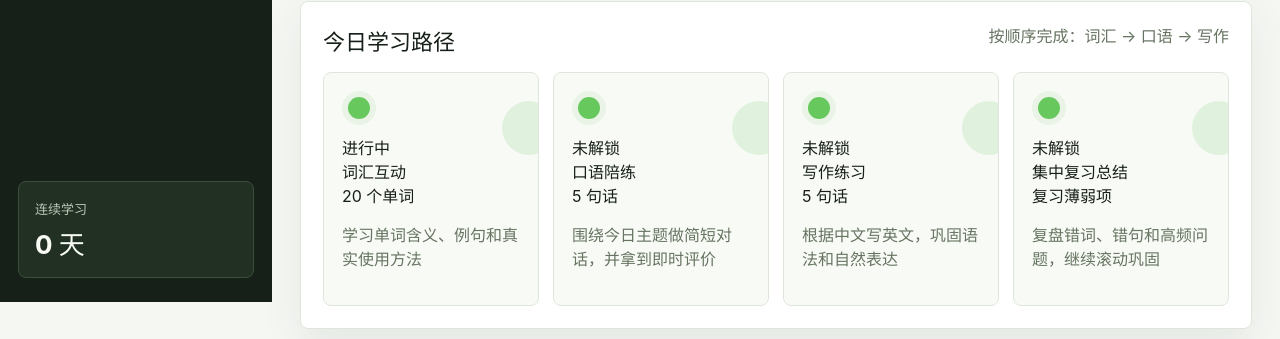
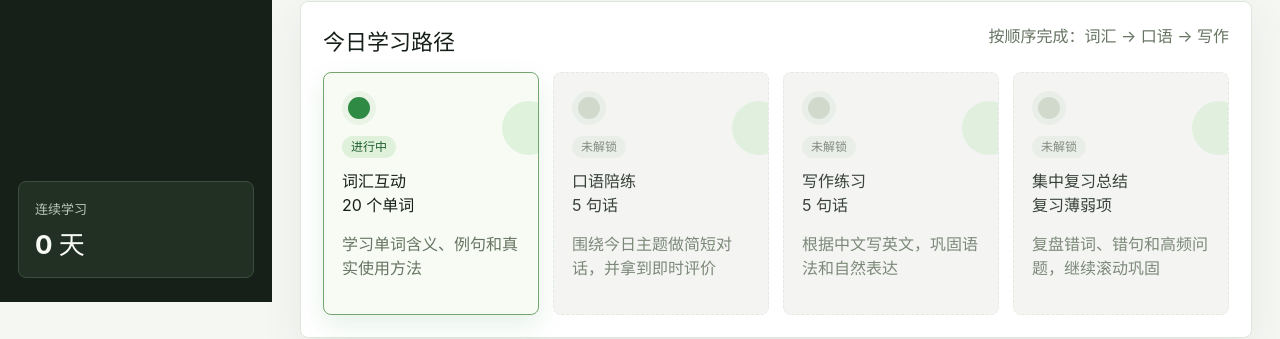
Before and after one commit to withalpha/english-growth-agent, a React (Vite) app: page / in a window 1280 px wide. Shown: the part 498-837 px from the top of the page. Built offline with nearby package versions, Linux system fonts and the light colour scheme.

Commit message:
Complete sequential unlock state wiring

```diff
--- a/package.json
+++ b/package.json
@@ -5,7 +5,7 @@
   "type": "module",
   "scripts": {
     "dev": "vite --host 127.0.0.1",
-    "build": "tsc && vite build",
+    "build": "tsc && node scripts/build-vite.mjs",
     "build:single": "npm.cmd run build && node scripts/build-single.mjs",
     "preview": "vite preview --host 127.0.0.1"
   },
--- a/src/styles.css
+++ b/src/styles.css
@@ -294,6 +294,23 @@ nav button:hover {
   overflow: hidden;
 }
 
+.path-node.completed {
+  border-color: #b8dcb7;
+  background: #eef8ec;
+}
+
+.path-node.current {
+  border-color: #73a66f;
+  background: #f7fbf4;
+  box-shadow: 0 10px 26px rgba(47, 138, 67, 0.12);
+}
+
+.path-node.locked {
+  border-style: dashed;
+  background: #f2f4f1;
+  opacity: 0.85;
+}
+
 .path-node:after {
   content: "";
   position: absolute;
@@ -312,6 +329,37 @@ nav button:hover {
   background: #67c85d;
   border: 6px solid #e9f4e7;
   margin-bottom: 10px;
+}
+
+.path-node.current .node-dot {
+  background: #2f8a43;
+}
+
+.path-node.locked .node-dot {
+  background: #c9d3c5;
+  border-color: #e7ece4;
+}
+
+.node-status {
+  display: inline-flex;
+  margin-bottom: 10px;
+  font-style: normal;
+  font-size: 12px;
+  line-height: 1;
+  padding: 5px 9px;
+  border-radius: 999px;
+  background: #e9f4e7;
+  color: #255f32;
+}
+
+.path-node.current .node-status {
+  background: #dff1db;
+  color: #1f5e2e;
+}
+
+.path-node.locked .node-status {
+  background: #e7ebe5;
+  color: #6c7767;
 }
 
 .path-node strong,
--- a/src/types.ts
+++ b/src/types.ts
@@ -68,17 +68,20 @@ export interface TodayProgress {
     selected: string;
     feedback: string;
     answered: boolean;
+    completed: boolean;
   };
   speaking: {
     messages: ChatMessage[];
     input: string;
     feedback: string;
+    completed: boolean;
   };
   writing: {
     index: number;
     answer: string;
     feedback: string;
     checked: boolean;
+    completed: boolean;
   };
 }
 
```
Also changed, not shown: scripts/build-vite.mjs (added, +8 -0 lines).
